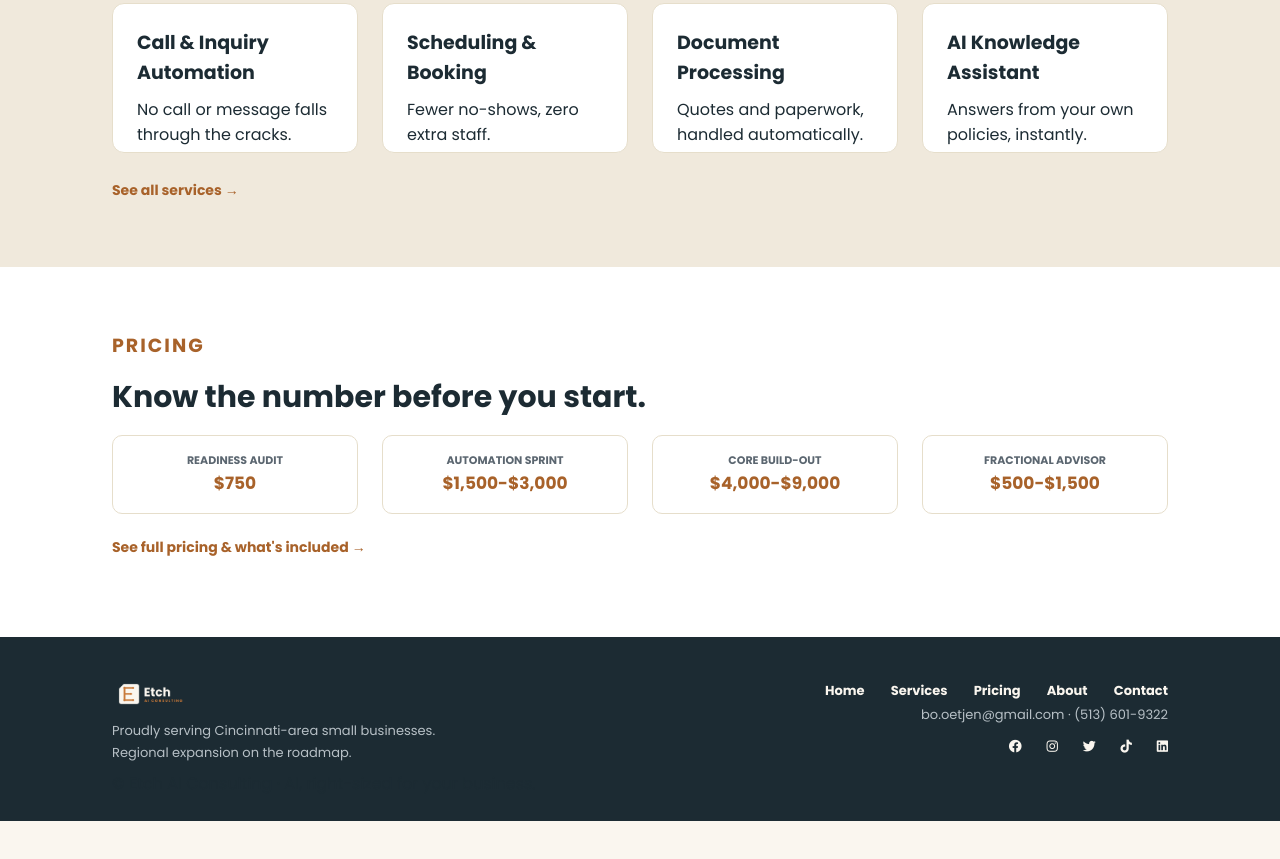
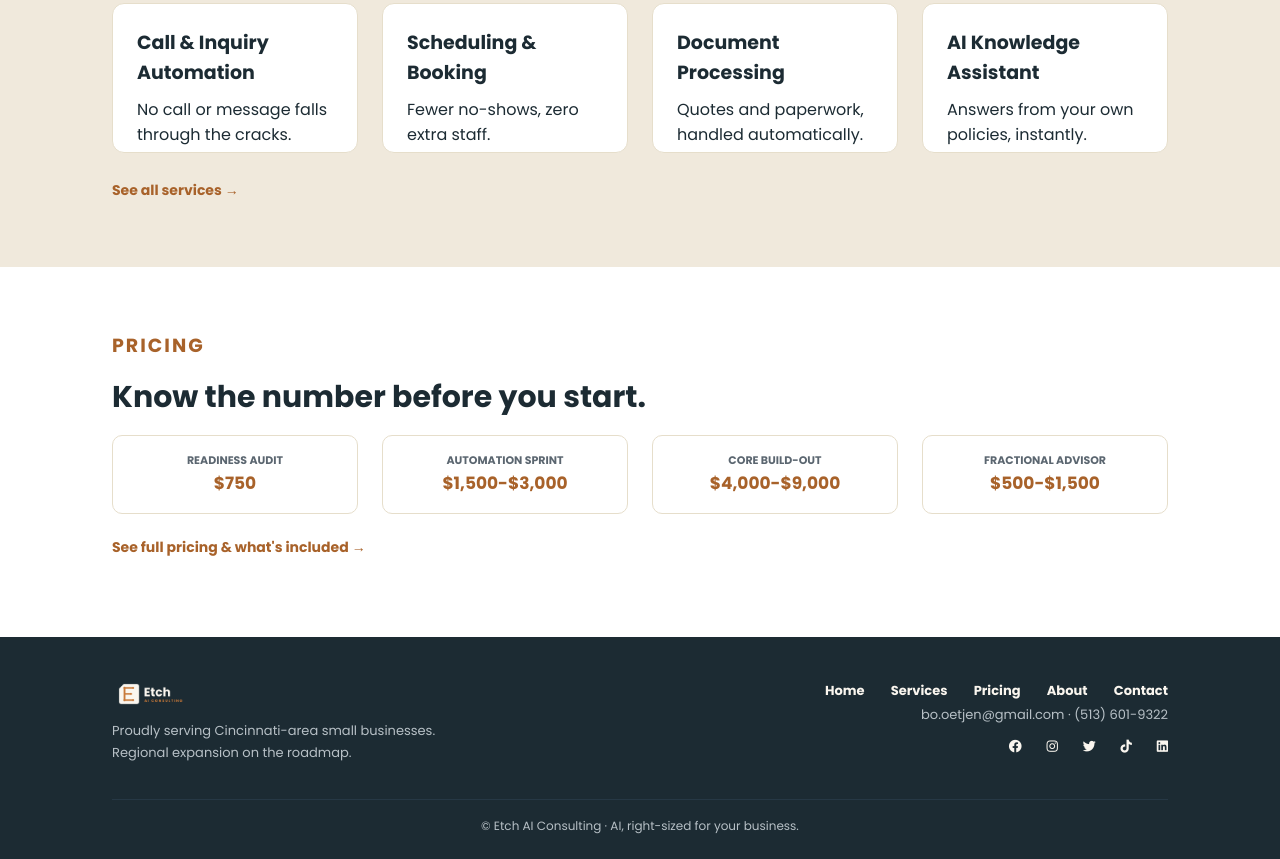
Before and after one commit to bo-oetjen/final, a plain HTML site: page index.html in a window 1280 px wide. Shown: the part 1534-2393 px from the top of the page. Before the commit the page ends 2355 px from the top, so only its background shows below. Drawn offline with Linux system fonts and the light colour scheme.

Commit message:
Additional Footer Polish & Page Titles
Updated footer class on index, pricing, and about pages to match contact and services.  Updated sub-page titles to include company name.

```diff
--- a/index.html
+++ b/index.html
@@ -201,7 +201,7 @@
 
       </div>
       <div class="clear"></div>
-      <div>
+      <div class="footer-bottom">
         &copy; Etch AI Consulting &middot; AI, right-sized for your business.
       </div>
     </div>
```
Also changed, not shown: about.html (+2 -2 lines), contact.html (+1 -1 lines), pricing.html (+2 -2 lines), services.html (+1 -1 lines), 1 other file.
